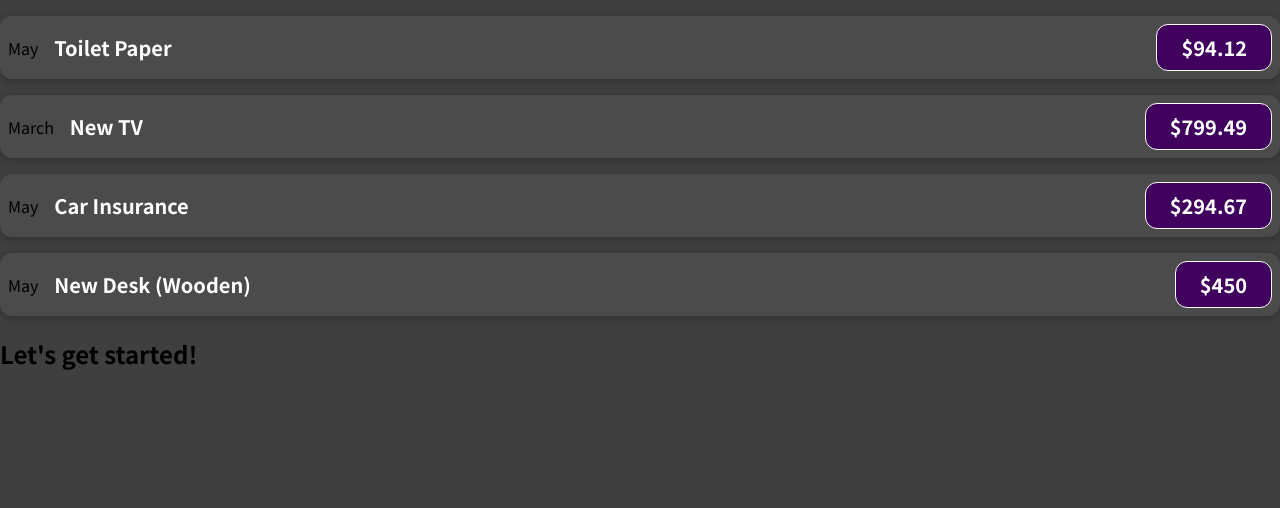
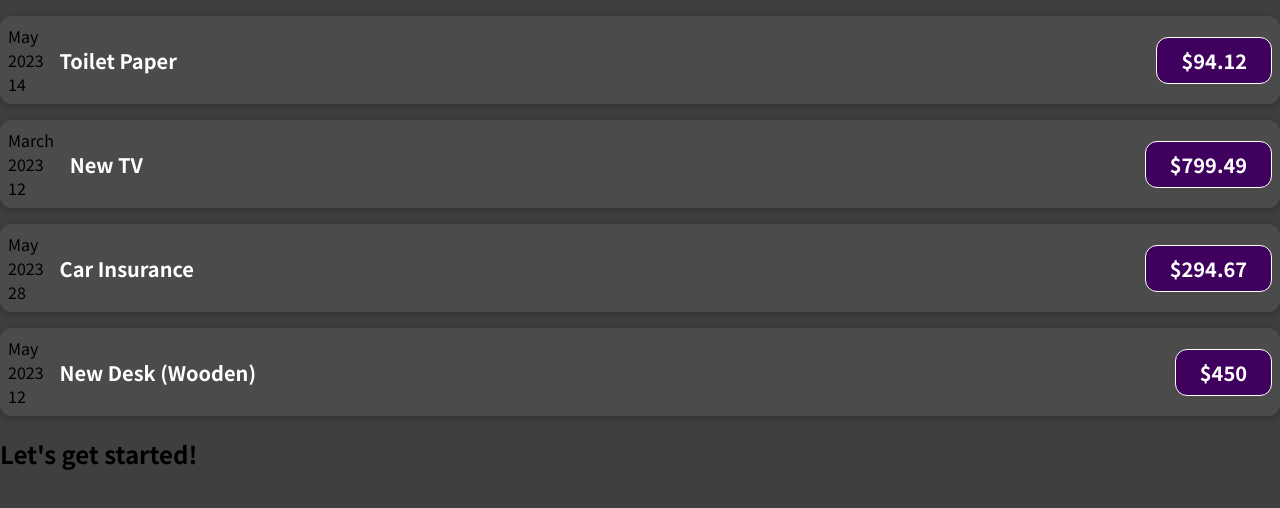
Before and after one commit to Patrick-Ehimen/react-expense-tracker, a JavaScript app: page / in a window 1280 px wide. Shown: the top 508 px of the page. Built offline with nearby package versions, Linux system fonts and the light colour scheme.

Commit message:
Update ExpenseItem.js

```diff
--- a/src/components/ExpenseItem.js
+++ b/src/components/ExpenseItem.js
@@ -1,12 +1,17 @@
 import "./ExpenseItem.css";
 
 function ExpenseItem(props) {
+  const month = props.date.toLocaleString("en-US", { month: "long" });
+  const day = props.date.toLocaleString("en-US", { day: "2-digit" });
+  const year = props.date.getFullYear();
+
   return (
     <div className="expense-item">
       <div>
-        <div>{props.date.toLocaleString("en-US", { month: "long" })}</div>
-        <div></div>
-        <div></div>
+        {/* <div>{props.date.toLocaleString("en-US", { month: "long" })}</div> */}
+        <div>{month}</div>
+        <div>{year}</div>
+        <div>{day}</div>
       </div>
       <div className="expense-item__description">
         <h2>{props.title}</h2>
```
